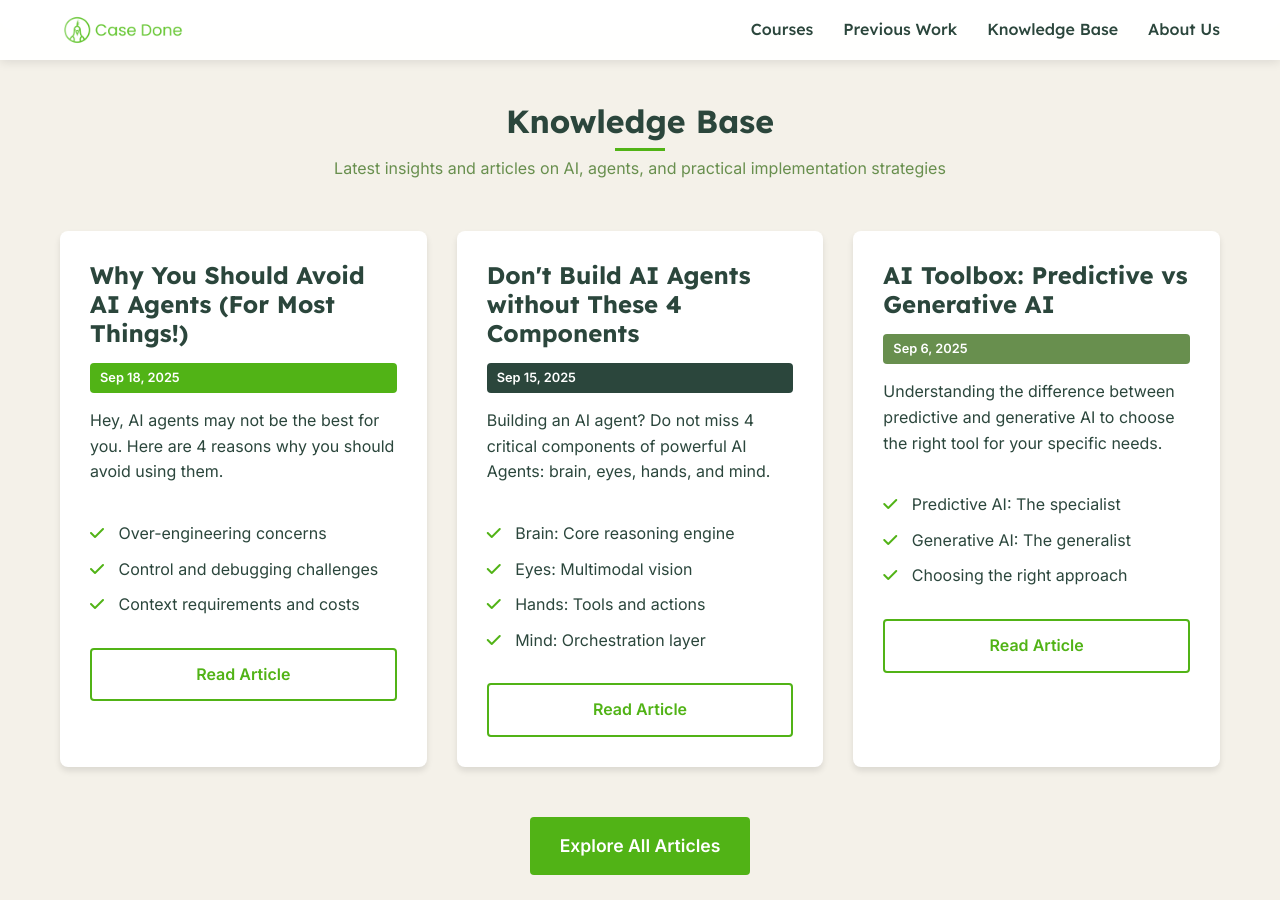
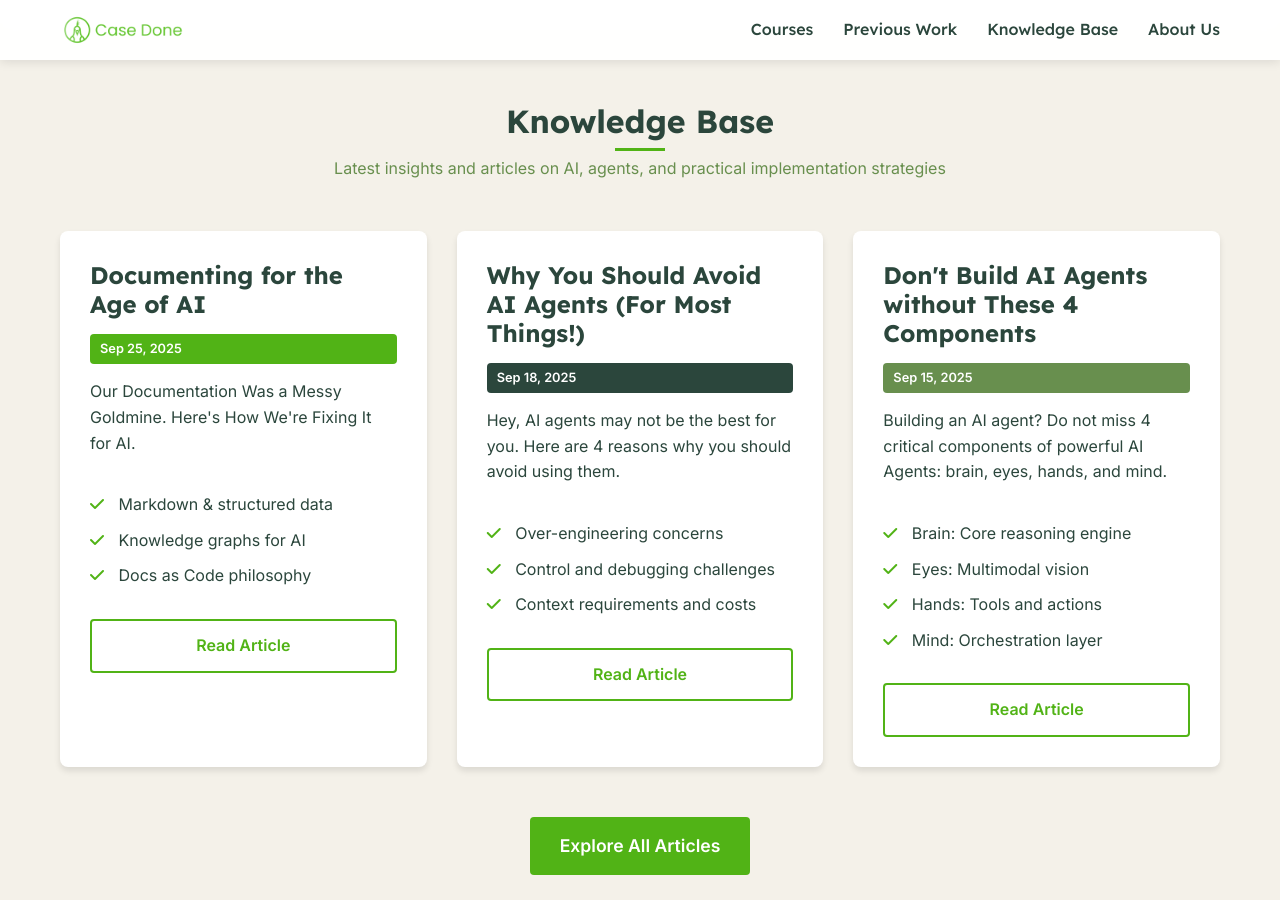
Before and after one commit to casedone/casedone, a Jekyll site: the page built from index.html, in a window 1280 px wide and 900 px high, scrolled down 2171 px. Built offline with Jekyll 4.4.1, drawn with Linux system fonts in a browser that asks for light colours.

Commit message:
feat: add new blog post about AI documentation and update article badges

```diff
--- a/index.html
+++ b/index.html
@@ -166,8 +166,19 @@ layout: null
             </div>
             <div class="knowledge-cards">
                 <div class="card">
+                    <h3>Documenting for the Age of AI</h3>
+                    <div class="card-badge badge-latest">Sep 25, 2025</div>
+                    <p>Our Documentation Was a Messy Goldmine. Here's How We're Fixing It for AI.</p>
+                    <ul class="features">
+                        <li><i class="fas fa-check"></i> Markdown & structured data</li>
+                        <li><i class="fas fa-check"></i> Knowledge graphs for AI</li>
+                        <li><i class="fas fa-check"></i> Docs as Code philosophy</li>
+                    </ul>
+                    <a href="posts/2025-09-25-documenting-for-age-of-ai/" class="btn btn-outline">Read Article</a>
+                </div>
+                <div class="card">
                     <h3>Why You Should Avoid AI Agents (For Most Things!)</h3>
-                    <div class="card-badge badge-latest">Sep 18, 2025</div>
+                    <div class="card-badge badge-featured">Sep 18, 2025</div>
                     <p>Hey, AI agents may not be the best for you. Here are 4 reasons why you should avoid using them.</p>
                     <ul class="features">
                         <li><i class="fas fa-check"></i> Over-engineering concerns</li>
@@ -178,7 +189,7 @@ layout: null
                 </div>
                 <div class="card">
                     <h3>Don't Build AI Agents without These 4 Components</h3>
-                    <div class="card-badge badge-featured">Sep 15, 2025</div>
+                    <div class="card-badge badge-guide">Sep 15, 2025</div>
                     <p>Building an AI agent? Do not miss 4 critical components of powerful AI Agents: brain, eyes, hands, and mind.</p>
                     <ul class="features">
                         <li><i class="fas fa-check"></i> Brain: Core reasoning engine</li>
@@ -187,17 +198,6 @@ layout: null
                         <li><i class="fas fa-check"></i> Mind: Orchestration layer</li>
                     </ul>
                     <a href="posts/2025-09-15-dont-build-ai-agents-without-these/" class="btn btn-outline">Read Article</a>
-                </div>
-                <div class="card">
-                    <h3>AI Toolbox: Predictive vs Generative AI</h3>
-                    <div class="card-badge badge-guide">Sep 6, 2025</div>
-                    <p>Understanding the difference between predictive and generative AI to choose the right tool for your specific needs.</p>
-                    <ul class="features">
-                        <li><i class="fas fa-check"></i> Predictive AI: The specialist</li>
-                        <li><i class="fas fa-check"></i> Generative AI: The generalist</li>
-                        <li><i class="fas fa-check"></i> Choosing the right approach</li>
-                    </ul>
-                    <a href="posts/2025-09-06-ai-toolbox-know-predictive-generative-ais/" class="btn btn-outline">Read Article</a>
                 </div>
             </div>
             <div class="knowledge-cta">
```
